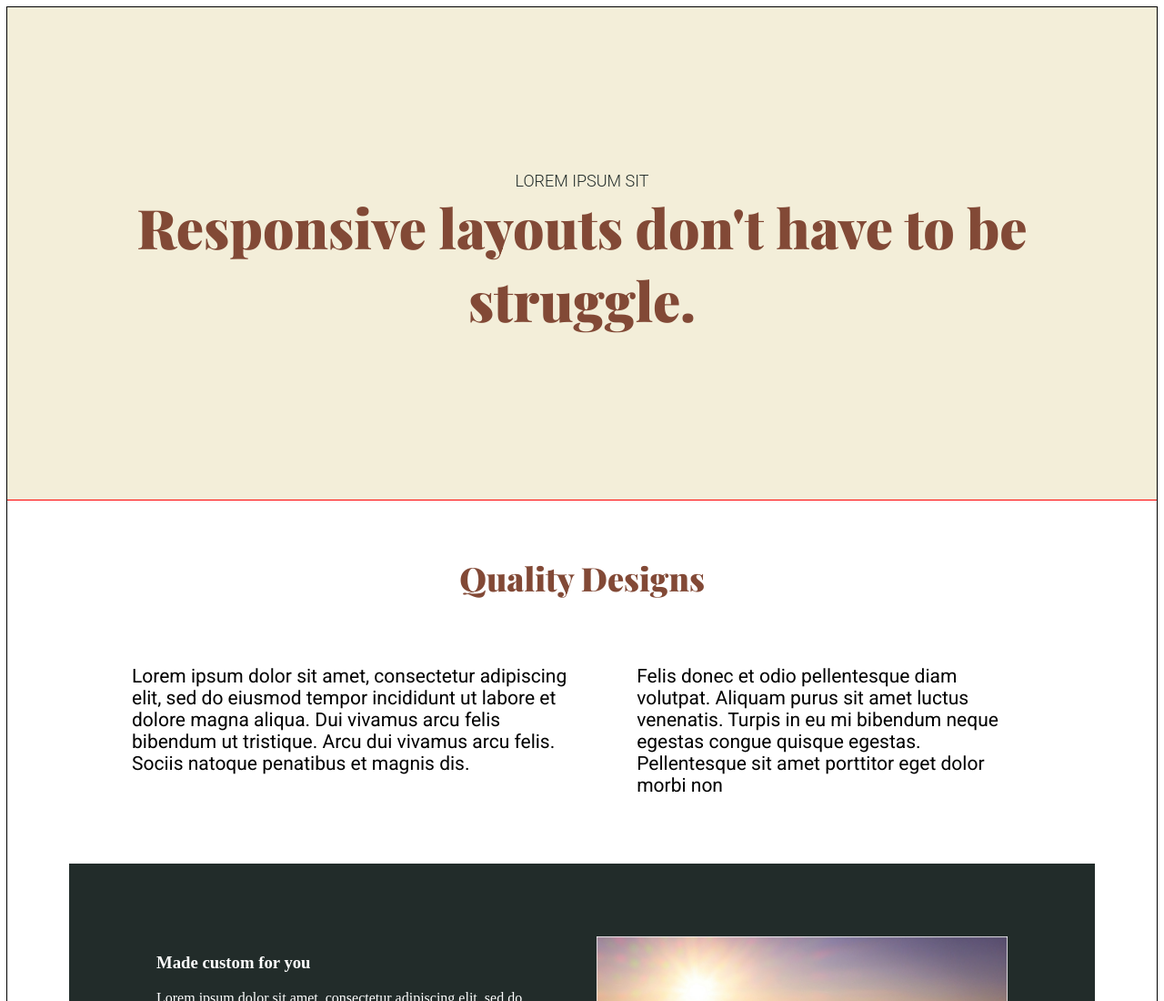
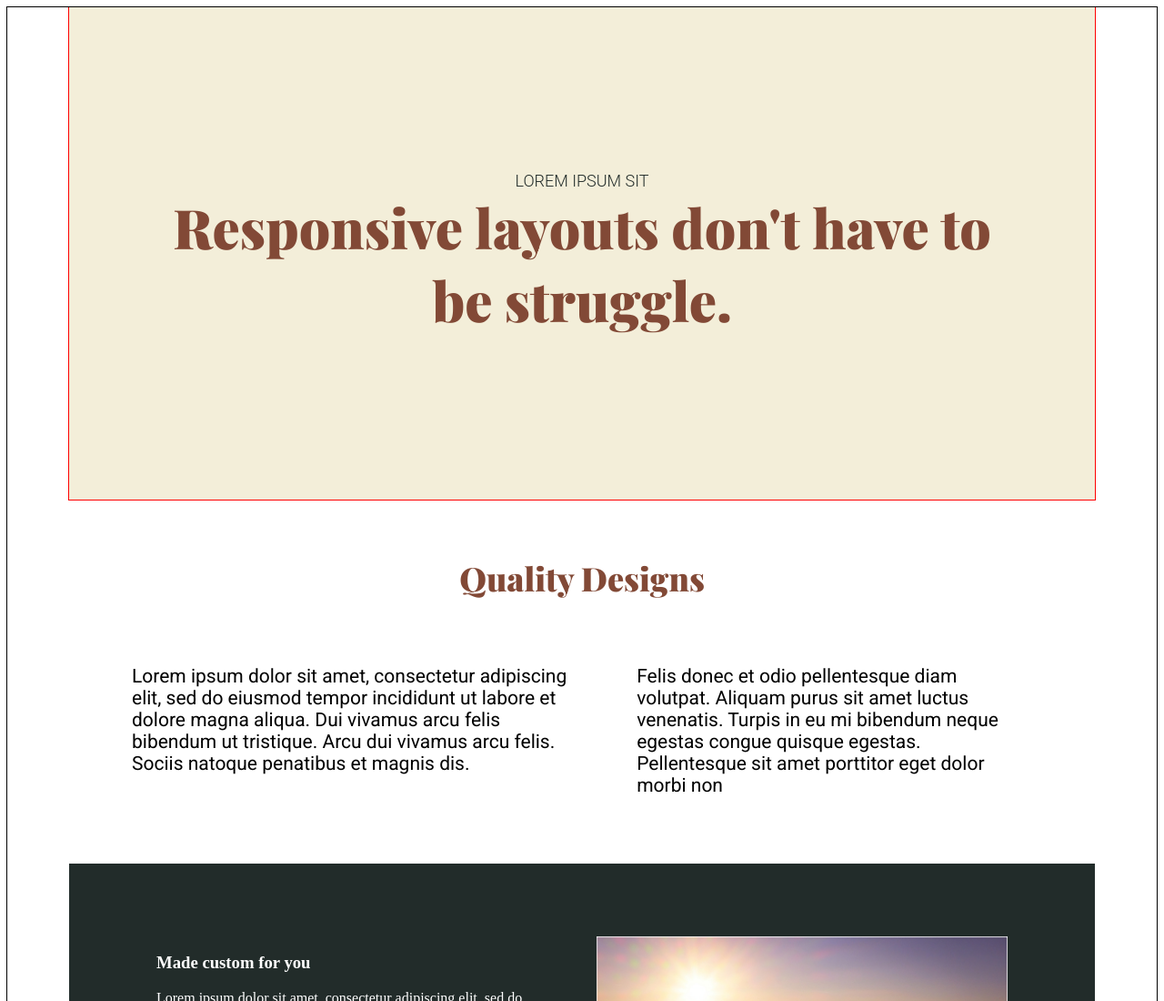
Before and after one commit to PPetros92/Challenge-4, a plain HTML site: page index.html in a window 1280 px wide. Shown: the top 1100 px of the page at 91% size. Drawn offline with nearby package versions, Linux system fonts and the light colour scheme.

Commit message:
Update index.html

```diff
--- a/index.html
+++ b/index.html
@@ -11,13 +11,20 @@
     <title>CHALLENGE4</title>
 </head>
 <body>
-    <header class="header-main container">
+    <!-- <header class="header-main container">
         <p>LOREM IPSUM SIT</p>
         <h1>
             Responsive layouts don't have to be struggle.
         </h1>
-    </header>
+    </header> -->
     <div class="container">
+        <header class="header-main container">
+            <p>LOREM IPSUM SIT</p>
+            <h1>
+                Responsive layouts don't have to be struggle.
+            </h1>
+        </header>
+
         <div class="quality_designs">
             <h2>Quality Designs</h2>
             <div class="QD_flex">
@@ -51,7 +58,6 @@
             </div>
             <img src="img/image-01.jpg" alt="nature pic 1">
         </div>
-        </div>
 
         <div class="brown_bg container">
             <div class="brown_bg_text">
@@ -65,6 +71,20 @@
             </div>
             <img src="img/image-02.jpg" alt="">
         </div>
+        </div>
+
+        <!-- <div class="brown_bg container">
+            <div class="brown_bg_text">
+                <h3>Created with care</h3>
+                <p>
+                    Felis donec et odio pellentesque diam volutpat. Aliquam
+                    purus sit amet luctus venenatis. Turpis in eu mi
+                    bibendum neque egestas congue quisque egestas.
+                    Pellentesque sit amet porttitor eget dolor morbi non.
+                </p>
+            </div>
+            <img src="img/image-02.jpg" alt="">
+        </div> -->
 
 
     </div>
```
